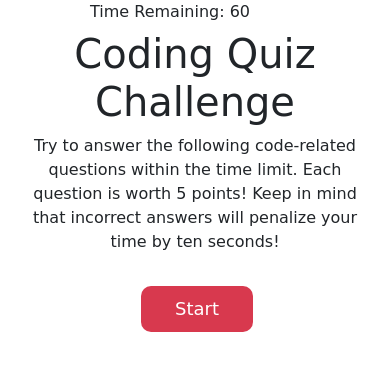
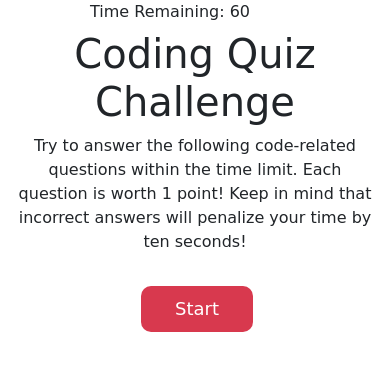
Before and after one commit to caitlinritawhite/CodingAssessmentQuiz, a plain HTML site: page index.html in a window 390 px wide. Drawn offline with nearby package versions, Linux system fonts and the light colour scheme; a web font is replaced by a local one.

Commit message:
One small typo

```diff
--- a/index.html
+++ b/index.html
@@ -18,7 +18,7 @@
     <div id="container">
       <div class="body" id="firstPage">
     <h1>Coding Quiz Challenge</h1>
-    <p class="col-xl-4 offset-xl-4 col-lg-4 offset-lg-4 col-md-5 offset-md-3 col-12">Try to answer the following code-related questions within the time limit. Each question is worth 5 points! Keep in mind that incorrect answers will penalize your time by ten seconds! </p>
+    <p class="col-xl-4 offset-xl-4 col-lg-4 offset-lg-4 col-md-5 offset-md-3 col-12">Try to answer the following code-related questions within the time limit. Each question is worth 1 point! Keep in mind that incorrect answers will penalize your time by ten seconds! </p>
     <button class="start-btn" id="start">Start</button>
 </div>
 
```
